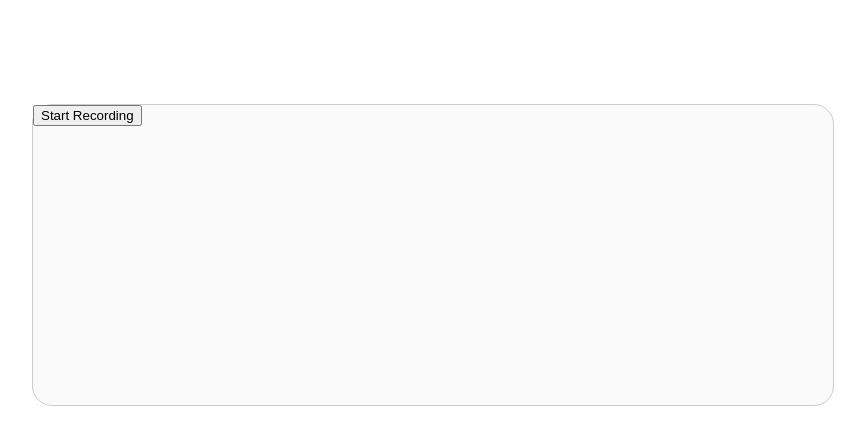
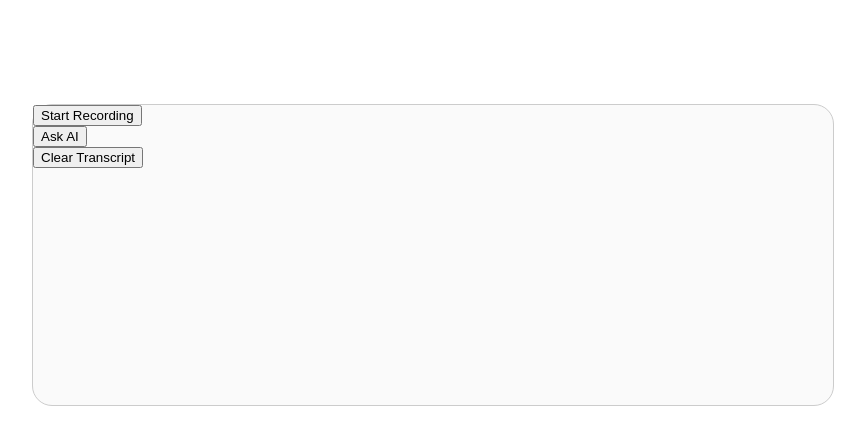
Before and after one commit to Aaron-Trippy/nova-proto-v1, a Next.js app: page / in a window 1280 px wide. Shown: the top 444 px of the page, without its empty margins (207-1072 px from the left). Built offline with nearby package versions, Linux system fonts and the light colour scheme.

Commit message:
gpt shite

```diff
--- /dev/null
+++ b/components/Loader/Loader.module.css
@@ -0,0 +1,28 @@
+.lds_circle {
+    display: inline-block;
+    transform: translateZ(1px);
+  }
+  .lds_circle > div {
+    display: inline-block;
+    width: 64px;
+    height: 64px;
+    margin: 8px;
+    border-radius: 50%;
+    background: #000;
+    animation: lds_circle 2.4s cubic-bezier(0, 0.2, 0.8, 1) infinite;
+  }
+  @keyframes lds_circle {
+    0%, 100% {
+      animation-timing-function: cubic-bezier(0.5, 0, 1, 0.5);
+    }
+    0% {
+      transform: rotateY(0deg);
+    }
+    50% {
+      transform: rotateY(1800deg);
+      animation-timing-function: cubic-bezier(0, 0.5, 0.5, 1);
+    }
+    100% {
+      transform: rotateY(3600deg);
+    }
+  }
--- /dev/null
+++ b/components/Loader/index.js
@@ -0,0 +1,9 @@
+import styles from "./Loader.module.css";
+
+export default function Loader() {
+  return (
+    <div className={styles.lds_circle}>
+      <div></div>
+    </div>
+  );
+}
--- a/components/STT/index.js
+++ b/components/STT/index.js
@@ -1,29 +1,34 @@
-import { useState, useEffect } from 'react';
-import styles from './STT.module.css';
+import { useState, useEffect } from "react";
+import styles from "./STT.module.css";
+import gpt from "@/pages/api/gpt";
+import Loader from "../Loader";
 
 export default function STT() {
   const [recognition, setRecognition] = useState(null);
   const [isRecording, setIsRecording] = useState(false);
-    const [transcript, setTranscript] = useState('');
+  const [transcript, setTranscript] = useState("");
+  const [loading, setLoading] = useState(false);
+
+  const { askAi } = gpt();
 
   useEffect(() => {
-      if (!('webkitSpeechRecognition' in window)) {
-        console.log('Speech recognition not available');
+    if (!("webkitSpeechRecognition" in window)) {
+      console.log("Speech recognition not available");
       return;
     }
 
     const newRecognition = new window.webkitSpeechRecognition();
     newRecognition.continuous = true;
     newRecognition.interimResults = true;
-      newRecognition.lang = 'en-US';
+    newRecognition.lang = "en-US";
 
     newRecognition.onstart = () => {
-        console.log('Speech recognition started');
+      console.log("Speech recognition started");
       setIsRecording(true);
     };
 
     newRecognition.onresult = (event) => {
-        let newTranscript = '';
+      let newTranscript = "";
       for (let i = event.resultIndex; i < event.results.length; i++) {
         const result = event.results[i];
         if (result.isFinal) {
@@ -34,12 +39,12 @@ export default function STT() {
     };
 
     newRecognition.onerror = (event) => {
-        console.error('Speech recognition error:', event.error);
+      console.error("Speech recognition error:", event.error);
       setIsRecording(false);
     };
 
     newRecognition.onend = () => {
-        console.log('Speech recognition ended');
+      console.log("Speech recognition ended");
       setIsRecording(false);
     };
 
@@ -58,10 +63,30 @@ export default function STT() {
     <>
       <main className={styles.main}>
         <button onClick={toggleRecording}>
-            {isRecording ? 'Stop Recording' : 'Start Recording'}
+          {isRecording ? "Stop Recording" : "Start Recording"}
         </button>
         <div>{transcript}</div>
+        <div className={styles.askai}>
+          <button
+            onClick={async () => {
+              if (isRecording == true) {
+                recognition.stop();
+              } else {
+                setLoading(true);
+                const response = await askAi(transcript);
+                setTranscript(response);
+                setLoading(false);
+              }
+            }}
+          >
+            Ask AI
+          </button>
+        </div>
+        <div>
+          <button onClick={() => setTranscript("")}>Clear Transcript</button>
+        </div>
+        <div>{loading && <Loader />}</div>
       </main>
     </>
   );
-  };
+}
--- a/package.json
+++ b/package.json
@@ -10,6 +10,7 @@
   },
   "dependencies": {
     "next": "13.4.1",
+    "openai": "^3.2.1",
     "react": "18.2.0",
     "react-dom": "18.2.0"
   }
--- /dev/null
+++ b/pages/api/gpt.js
@@ -0,0 +1,41 @@
+import { Configuration, OpenAIApi } from "openai";
+import { useState } from "react";
+
+export default function askGpt() {
+  const [prompt, setPrompt] = useState("");
+  const [response, setResponse] = useState("");
+
+  const [chat, setChat] = useState([]);
+
+  const config = new Configuration({
+    apiKey: "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",
+    headers: {
+      "User-Agent": "Brrilliant/0.8 Beta (OpenAI API Client)",
+    },
+  });
+
+  const openai = new OpenAIApi(config);
+
+  async function askAi(prompt) {
+    const completion = await openai.createChatCompletion({
+      model: "gpt-3.5-turbo",
+      messages: [
+        {
+          role: "user",
+          content: prompt,
+        },
+      ],
+    });
+    return completion.data.choices[0].message.content;
+  }
+
+  return {
+    askAi,
+    prompt,
+    setPrompt,
+    response,
+    setResponse,
+    setChat,
+    chat,
+  };
+}
```
Also changed, not shown: pages/index.js (+4 -4 lines), 1 other file (tests, documents, lock files or other folders). Lines whose indentation alone changed are shown as unchanged.
